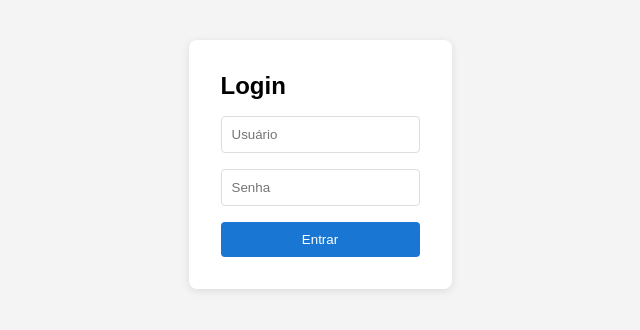
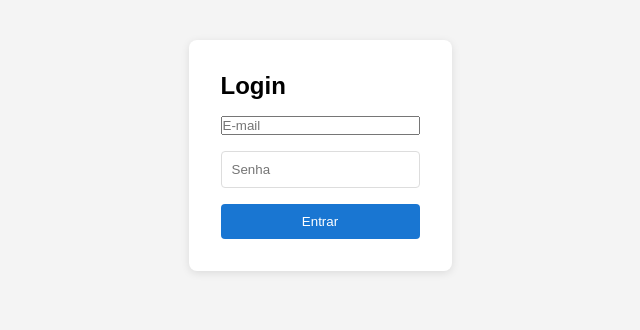
Before and after one commit to servulo/todo-app-old, an Angular app in the folder todo-frontend/: page /login in a window 1280 px wide. Shown: the top 330 px of the page, without its empty margins (320-960 px from the left). Built offline with nearby package versions, Linux system fonts and the light colour scheme.

Commit message:
aplicativo para de fazer registro de usuários

```diff
--- a/todo-frontend/src/app/app.routes.ts
+++ b/todo-frontend/src/app/app.routes.ts
@@ -13,12 +13,6 @@ export const routes: Routes = [
       import('./pages/login/login.component').then(m => m.LoginComponent)
   },
   {
-    path: 'register',
-    loadComponent: () =>
-      import('./pages/register/register.component').then(m => m.RegisterComponent),
-    canActivate: [authGuard]
-  },
-  {
     path: 'tasks',
     loadComponent: () =>
       import('./pages/tasks/tasks.component').then(m => m.TasksComponent),
--- a/todo-frontend/src/app/pages/login/login.component.html
+++ b/todo-frontend/src/app/pages/login/login.component.html
@@ -6,9 +6,9 @@
   </div>
 
   <input
-    type="text"
-    placeholder="Usuário"
-    [(ngModel)]="username"
+    type="email"
+    placeholder="E-mail"
+    [(ngModel)]="email"
   />
 
   <input
@@ -18,5 +18,4 @@
   />
 
   <button (click)="login()">Entrar</button>
-
 </div>
--- a/todo-frontend/src/app/pages/login/login.component.ts
+++ b/todo-frontend/src/app/pages/login/login.component.ts
@@ -12,7 +12,7 @@ import { AuthService } from '../../core/services/auth.service';
 })
 export class LoginComponent {
 
-  username = '';
+  email = '';
   password = '';
   errorMessage = '';
 
@@ -23,11 +23,11 @@ export class LoginComponent {
   ) {}
 
   login(): void {
-    this.authService.login({ username: this.username, password: this.password })
+    this.authService.login({ email: this.email, password: this.password })
       .subscribe({
         next: () => this.router.navigate(['/tasks']),
         error: () => {
-          this.errorMessage = 'Usuário ou senha inválidos';
+          this.errorMessage = 'E-mail ou senha inválidos';
           this.cdr.detectChanges();
         }
       });
--- a/todo-frontend/src/app/pages/register/register.component.html
+++ b/todo-frontend/src/app/pages/register/register.component.html
@@ -11,8 +11,14 @@
 
   <input
     type="text"
-    placeholder="Usuário"
-    [(ngModel)]="username"
+    placeholder="Nome"
+    [(ngModel)]="name"
+  />
+
+  <input
+    type="email"
+    placeholder="E-mail"
+    [(ngModel)]="email"
   />
 
   <input
--- a/todo-frontend/src/app/pages/register/register.component.ts
+++ b/todo-frontend/src/app/pages/register/register.component.ts
@@ -12,7 +12,8 @@ import { AuthService } from '../../core/services/auth.service';
 })
 export class RegisterComponent {
 
-  username = '';
+  name = '';
+  email = '';
   password = '';
   errorMessage = '';
   successMessage = '';
@@ -24,7 +25,7 @@ export class RegisterComponent {
   ) {}
 
   register(): void {
-    this.authService.register({ username: this.username, password: this.password })
+    this.authService.register({ name: this.name, email: this.email, password: this.password })
       .subscribe({
         next: () => {
           this.successMessage = 'Usuário criado com sucesso!';
@@ -32,7 +33,7 @@ export class RegisterComponent {
           setTimeout(() => this.router.navigate(['/login']), 2000);
         },
         error: () => {
-          this.errorMessage = 'Erro ao criar usuário. Tente outro nome.',
+          this.errorMessage = 'Erro ao criar usuário. Tente novamente.';
           this.cdr.detectChanges();
         }
       });
```
Also changed, not shown: todo-frontend/src/app/models/auth.model.ts (+6 -2 lines).
